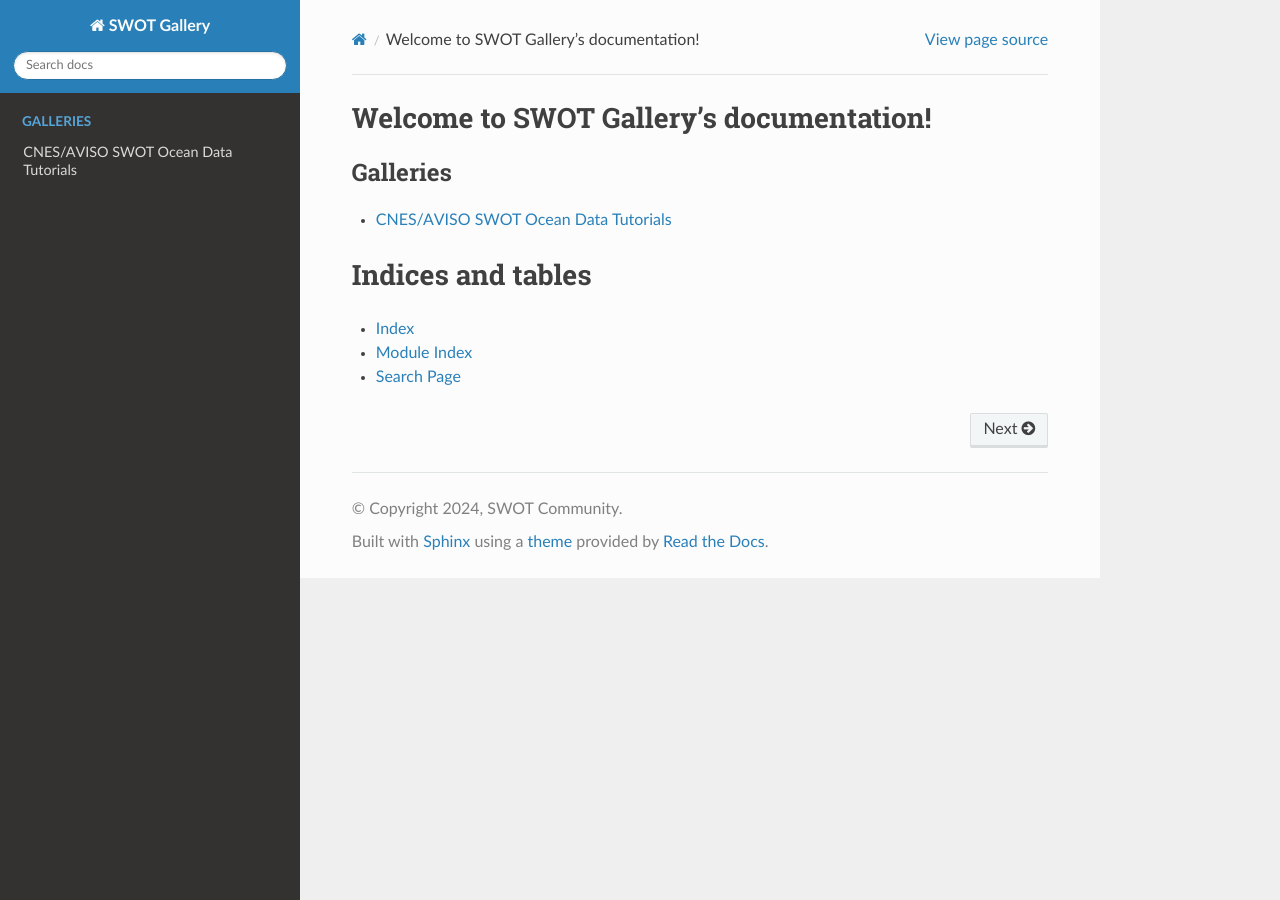
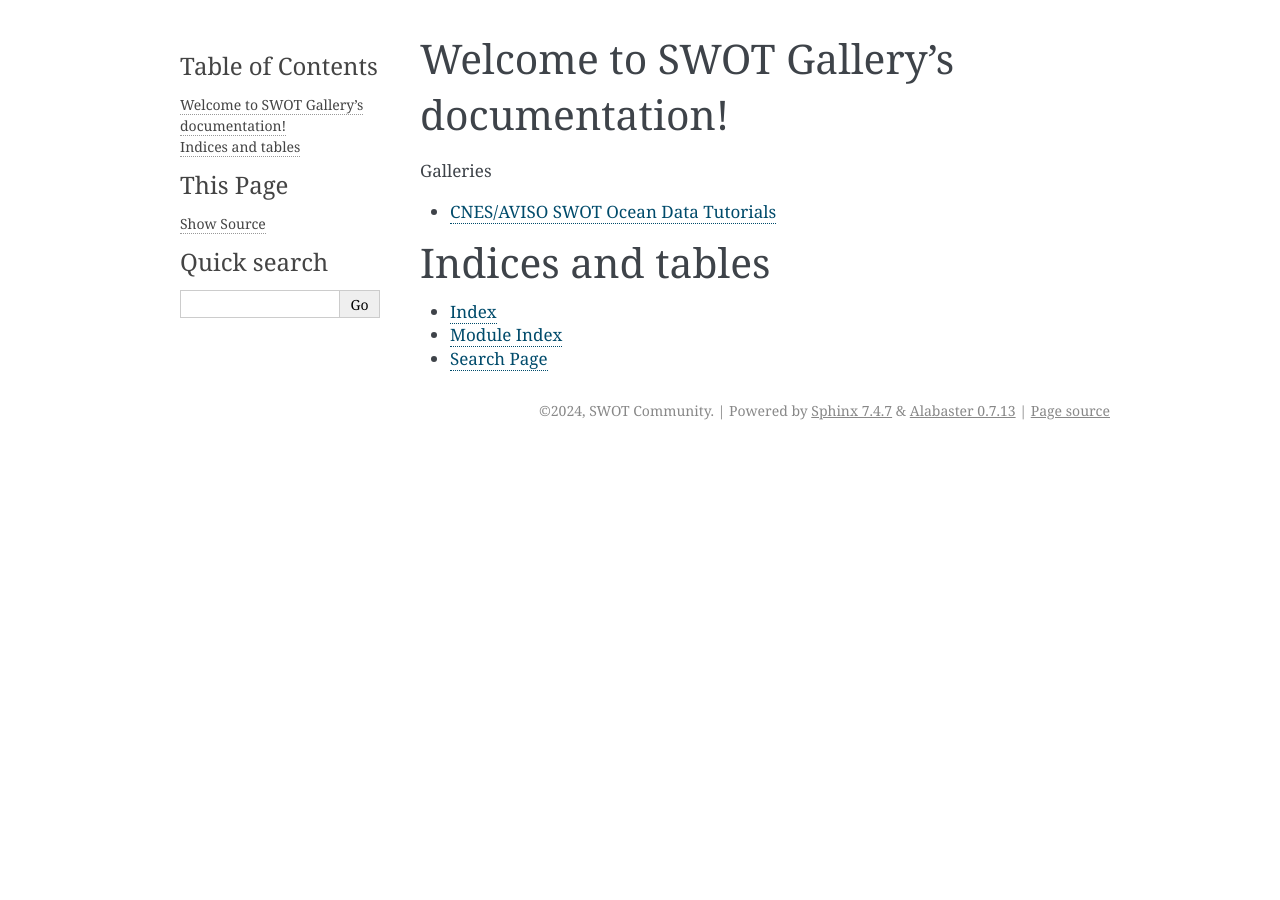
Before and after one commit to SWOT-community/SWOT-galleries, a Sphinx documentation site: the page built from docs/index.rst, in a window 1280 px wide. Built offline with Sphinx 7.4.7, drawn with Linux system fonts in a browser that asks for light colours; pages that are not in the unit, such as notebooks, are missing from menus.

Commit message:
Update conf.py

```diff
--- a/docs/conf.py
+++ b/docs/conf.py
@@ -84,5 +84,6 @@
 # -- Options for HTML output -------------------------------------------------
 # https://www.sphinx-doc.org/en/master/usage/configuration.html#options-for-html-output
 
-html_theme = 'sphinx_rtd_theme'#'alabaster'
+#html_theme = 'sphinx_rtd_theme'
+html_theme = 'alabaster'
 html_static_path = ['_static']
```
